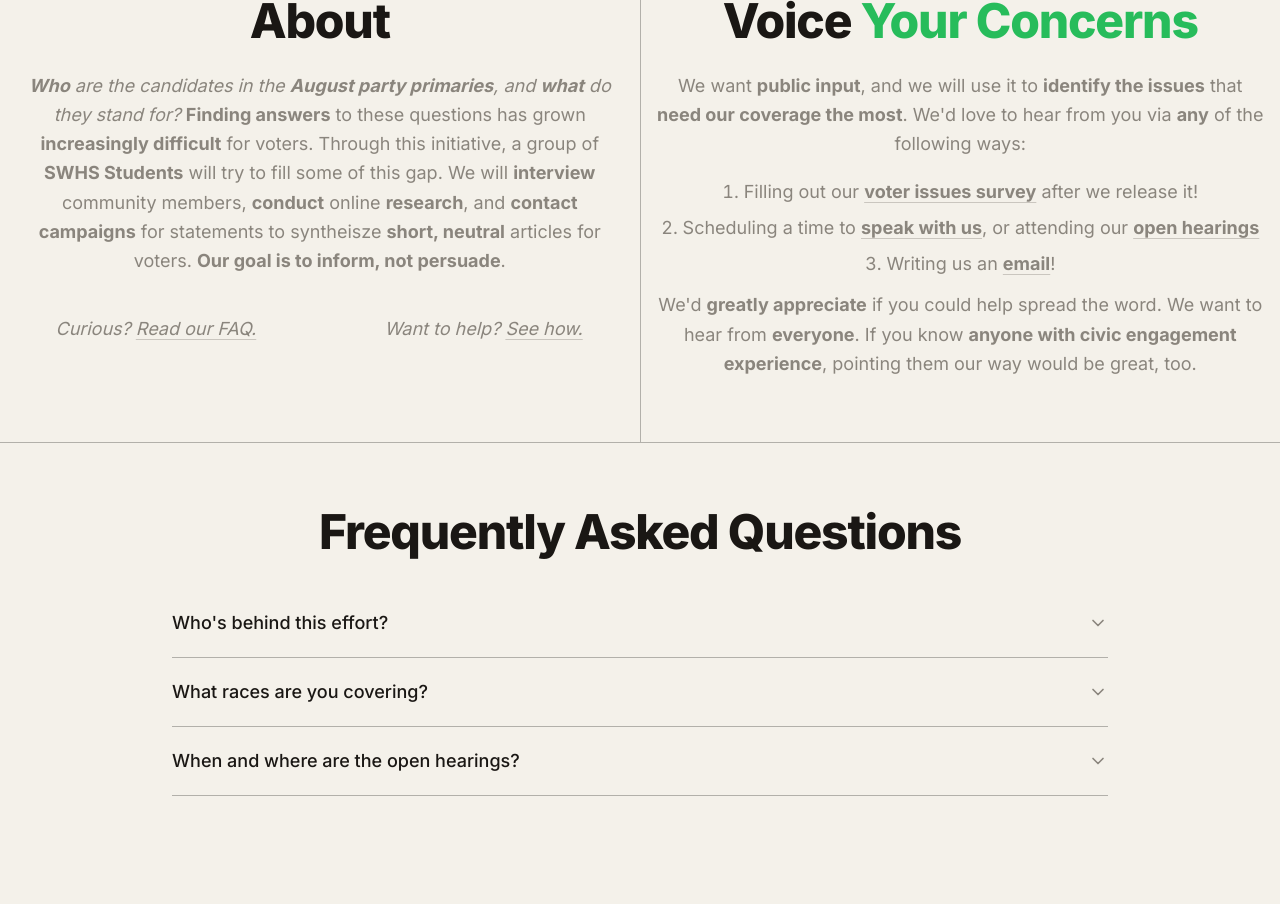
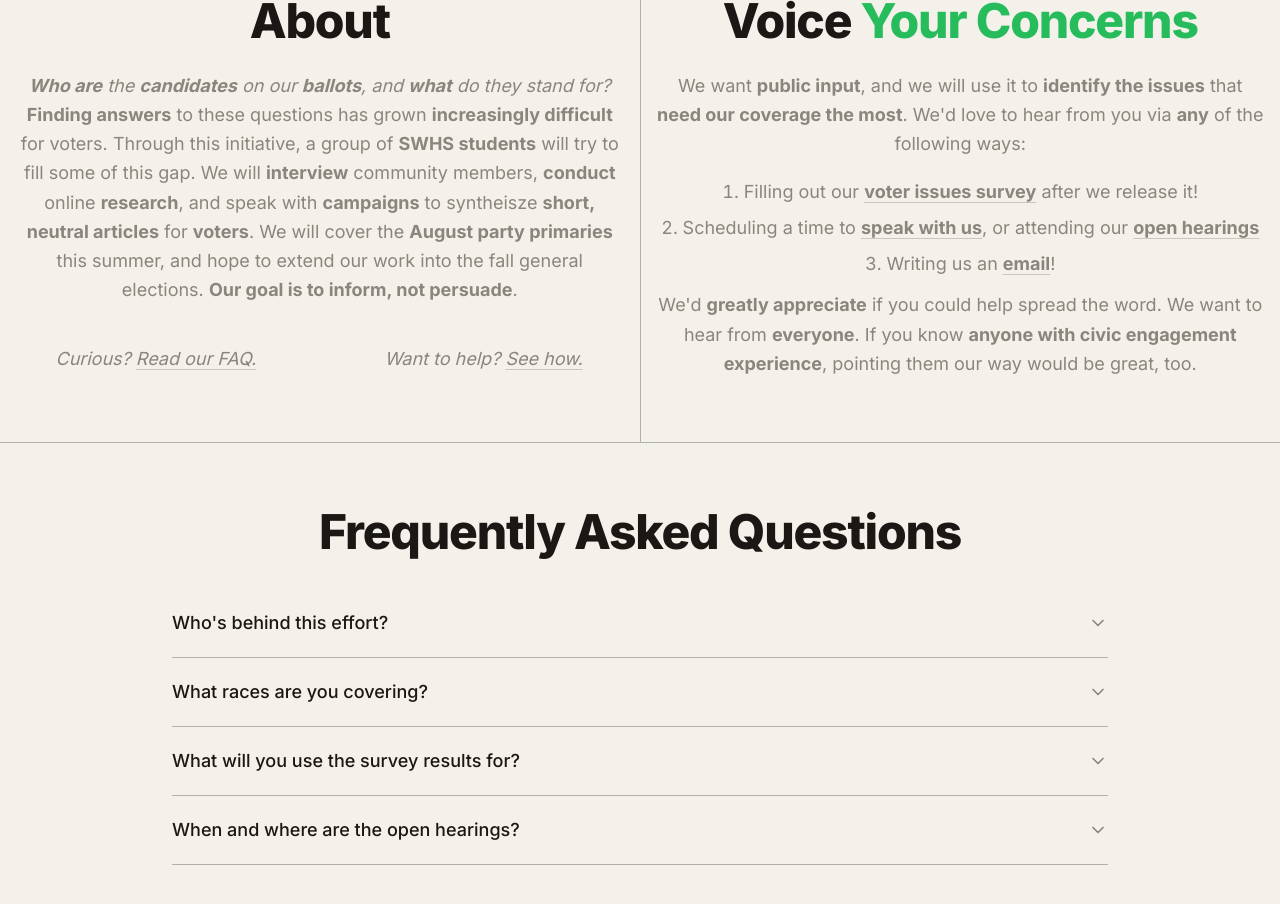
Before and after one commit to RoogerMao/swvs, a Next.js app: page / in a window 1280 px wide. Shown: the part 440-1344 px from the top of the page. Before the commit the page ends 1300 px from the top, so only its background shows below. Built offline with nearby package versions, Linux system fonts and the light colour scheme.

Commit message:
updated website to reflect broader audience

```diff
--- a/app/page.tsx
+++ b/app/page.tsx
@@ -90,11 +90,11 @@ export default function Home() {
             <div className="mx-auto mt-6 max-w-2xl text-center">
               {/* Intentionally left blank — copy to come */}
               <p className="text-lg leading-relaxed text-muted">
-                <i><b>Who</b> are the candidates in the <b>August party primaries</b>, and <b>what</b> do they stand for?</i>
+                <i><b>Who are</b> the <b>candidates</b> on our <b>ballots</b>, and <b>what</b> do they stand for?</i>
                 {" "}<b>Finding answers</b> to these questions has grown <b>increasingly difficult</b> for voters.
-                {" "}Through this initiative, a group of <b>SWHS Students</b> will try to fill some of this gap.
-                {" "}We will <b>interview</b> community members, <b>conduct</b> online <b>research</b>, and <b>contact campaigns</b> for statements to syntheisze <b>short, neutral</b> articles for voters.
-                {" "}<b>Our goal is to inform, not persuade</b>.
+                {" "}Through this initiative, a group of <b>SWHS students</b> will try to fill some of this gap.
+                {" "}We will <b>interview</b> community members, <b>conduct</b> online <b>research</b>, and speak with <b>campaigns</b> to syntheisze <b>short, neutral articles</b> for <b>voters</b>.
+                {" "}We will cover the <b>August party primaries</b> this summer, and hope to extend our work into the fall general elections. <b>Our goal is to inform, not persuade</b>.
               </p>
 
               {/* Two separate CTAs */}
@@ -124,10 +124,7 @@ export default function Home() {
           </div>
 
           <div className="px-4 py-12 transition-colors hover:bg-black/[0.04] sm:flex-1 sm:py-16">
-            <SectionLabel
-              id="opinions"
-              className={opinionsFlash ? "text-accent" : "text-foreground"}
-            >
+            <SectionLabel id="opinions" underline={opinionsFlash}>
               Voice <span className="text-accent">Your Concerns</span>
             </SectionLabel>
 
@@ -220,14 +217,14 @@ const faqs: { q: string; a: React.ReactNode }[] = [
     a: (
       <>
         Hey! My name is Roger Mao, and I graduated from SWHS in 2025. I&apos;m a
-        rising sophomore at Brown, and I&apos;m running this opportunity{" "}
-        <b>independent of any party or candidate</b>. I want to see how much
+        rising sophomore at Brown, and I&apos;m running this opportunity for
+        SWHS students <b>independent of any party or candidate</b>. I want to see how much
         lowering information barriers can increase political participation.
         I&apos;ve paid to host this website and promote this initiative out of
-        pocket, with all costs totalling to less than $1,000.
+        pocket, with costs totalling to less than $1,000.
         <br></br>
         <br></br>
-        If you have additional questions, please reach us at info@south-windsor-voter-summaries.com
+        If you have additional questions, please email us at info@south-windsor-voter-summaries.com!
       </>
     ),
   },
@@ -235,25 +232,39 @@ const faqs: { q: string; a: React.ReactNode }[] = [
     q: "What races are you covering?",
     a: (
       <>
-        For the sake of scale and due to facilitator availability, this project
-        will cover the August party primaries South Windsor residents can
-        participate in. This initiative expected to cover the Republican
-        primaries for Governor, Lieutenant Governor, and the 1st Congressional
-        District, alongside the Democratic primaries for the 1st Congressional
-        District and Governor.{" "}
+        This project will cover the competitive primaries (i.e., multiple candidates)
+        South Windsor residents can participate in. We started this
+        initiative expecting to cover: <br></br><br></br>
+        {" "}1. The Democratic and Republican primaries for Governor<br></br>
+        2. The Republican primary for Lieutenant Governor<br></br>
+        3. The Democratic and Republican primaries for the 1st Congressional District<br></br><br></br>
+        However, the Republican primary for the{" "}
         <a
-          href="https://ctmirror.org/2026/05/16/ryan-fazio-wins-the-ct-gop-nomination-for-governor/"
+          href="https://ctmirror.org/2026/05/15/ct-gop-opens-convention-fazio-mccaughey/"
+          target="_blank"
+          rel="noopener noreferrer"
+          className={linkClass}
+        >1st Congressional District</a>,{" "}
+        <a
+          href="https://ctmirror.org/2026/05/15/ct-gop-opens-convention-fazio-mccaughey/"
           target="_blank"
           rel="noopener noreferrer"
           className={linkClass}
         >
-          <b>However, the Republican primaries resolved on May 16th, 2026.</b>
+          Lieutenant Governor, and Governor <b>resolved on May 16th, 2026.</b>
         </a>{" "}
-        Although this leaves only Democratic primaries to cover,{" "}
-        <b>we would love to hear concerns from all voters</b>, and will record
-        them for future coverage by <i>The Bobcat Prowl</i>. This initiative, if
-        taken up by another facilitator, may also extend into the fall for the
-        general elections.
+        Nonetheless,{" "} <b>we want to hear concerns from all voters</b>.
+      </>
+    ),
+  },
+  {
+    q: "What will you use the survey results for?",
+    a: (
+      <>
+        We will determine our coverage based on student interest and voters&apos;
+        greatest concerns. The information provided by the survey will help
+        us identify the latter, and we will use it for both the current primaries and
+        fall general elections.
       </>
     ),
   },
@@ -327,17 +338,32 @@ function SectionLabel({
   children,
   id,
   className = "text-foreground",
+  underline,
 }: {
   children: React.ReactNode;
   id?: string;
   className?: string;
+  /** When provided, renders an animated green underline that draws in when true. */
+  underline?: boolean;
 }) {
   return (
     <h2
       id={id}
       className={`text-center text-2xl font-extrabold leading-[1.05] tracking-tight transition-colors duration-300 sm:text-4xl md:text-5xl ${className}`}
     >
-      {children}
+      {underline === undefined ? (
+        children
+      ) : (
+        <span className="relative inline-block">
+          {children}
+          <span
+            aria-hidden="true"
+            className={`pointer-events-none absolute -bottom-1 left-0 h-1 w-full origin-left rounded-full bg-accent transition-transform duration-500 ease-out ${
+              underline ? "scale-x-100" : "scale-x-0"
+            }`}
+          />
+        </span>
+      )}
     </h2>
   );
 }
```
